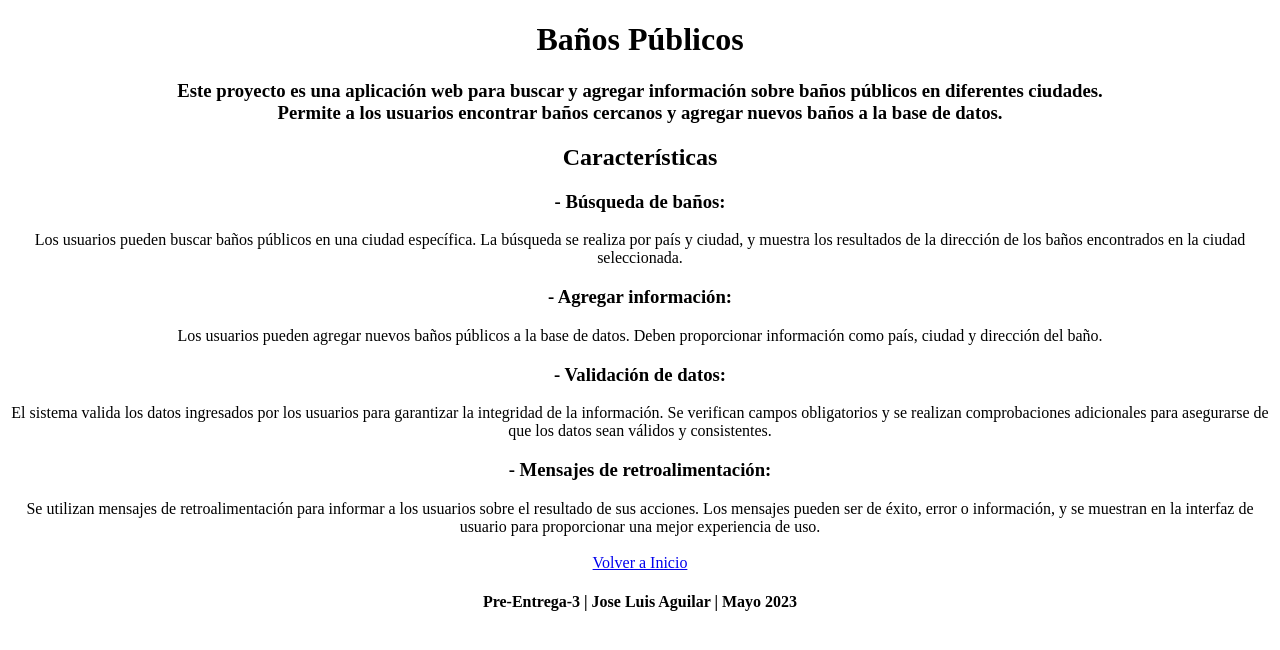
After one commit to joseluis010/proyecto-3.1, a Django app: page /explicar/ in a window 1280 px wide. The commit adds this page. Shown: the top 650 px of the page. Run offline with Django 4.2, Linux system fonts and the light colour scheme.

Commit message:
agrego la plantilla explicacion

```diff
--- /dev/null
+++ b/apps/home/templates/explicar.html
@@ -0,0 +1,19 @@
+{% extends 'base.html' %}
+
+
+{% block content %}
+<h1>  Baños Públicos  </h1>
+<h3> Este proyecto es una aplicación web para buscar y agregar información sobre baños públicos en diferentes ciudades. <br>  Permite a los usuarios encontrar baños cercanos y agregar nuevos baños a la base de datos.
+</h3>
+<h2> Características</h2>
+
+<h3> - Búsqueda de baños:</h3> Los usuarios pueden buscar baños públicos en una ciudad específica. La búsqueda se realiza por país y ciudad, y muestra los resultados de la dirección de los baños encontrados en la ciudad seleccionada.
+
+<h3>- Agregar información:</h3> Los usuarios pueden agregar nuevos baños públicos a la base de datos. Deben proporcionar información como país, ciudad y dirección del baño.
+
+<h3> - Validación de datos:</h3> El sistema valida los datos ingresados por los usuarios para garantizar la integridad de la información. Se verifican campos obligatorios y se realizan comprobaciones adicionales para asegurarse de que los datos sean válidos y consistentes.
+
+<h3> - Mensajes de retroalimentación:</h3> Se utilizan mensajes de retroalimentación para informar a los usuarios sobre el resultado de sus acciones. Los mensajes pueden ser de éxito, error o información, y se muestran en la interfaz de usuario para proporcionar una mejor experiencia de uso.
+<br><br>
+<a href="{% url 'home:index' %}" >Volver a Inicio</a>
+{% endblock content %}
--- a/apps/home/templates/index.html
+++ b/apps/home/templates/index.html
@@ -8,6 +8,7 @@ Inicio
 <h1 style="color: brown;">Bienvenido a la página principal</h1>
 <h3 style="color: blue;">Aquí puedes agregar información o realizar búsquedas de baños públicos.</h3>
 
+<p><a href="{% url 'home:explicar' %}">Explicación</a></p>
 <p><a href="{% url 'home:agregar' %}">Agregar información</a></p>
 <p><a href="{% url 'home:buscar' %}">Buscar baños</a></p>
 
--- a/apps/home/urls.py
+++ b/apps/home/urls.py
@@ -7,6 +7,7 @@ app_name = "home"
 
 urlpatterns = [
     path('', views.index, name='index'),
+    path('explicar/', views.explicar, name='explicar'),
     path('agregar/', views.agregar_informacion, name='agregar'),
     path('buscar/', views.buscar, name='buscar'),
 ]
--- a/apps/home/views.py
+++ b/apps/home/views.py
@@ -6,6 +6,8 @@ from .forms import AgregarInformacionForm, BuscarForm
 
 def index(request):
     return render(request, 'index.html')
+def explicar(request):
+    return render(request, 'explicar.html')
 
 
 def agregar_informacion(request):
```
Also changed, not shown: README.md.
